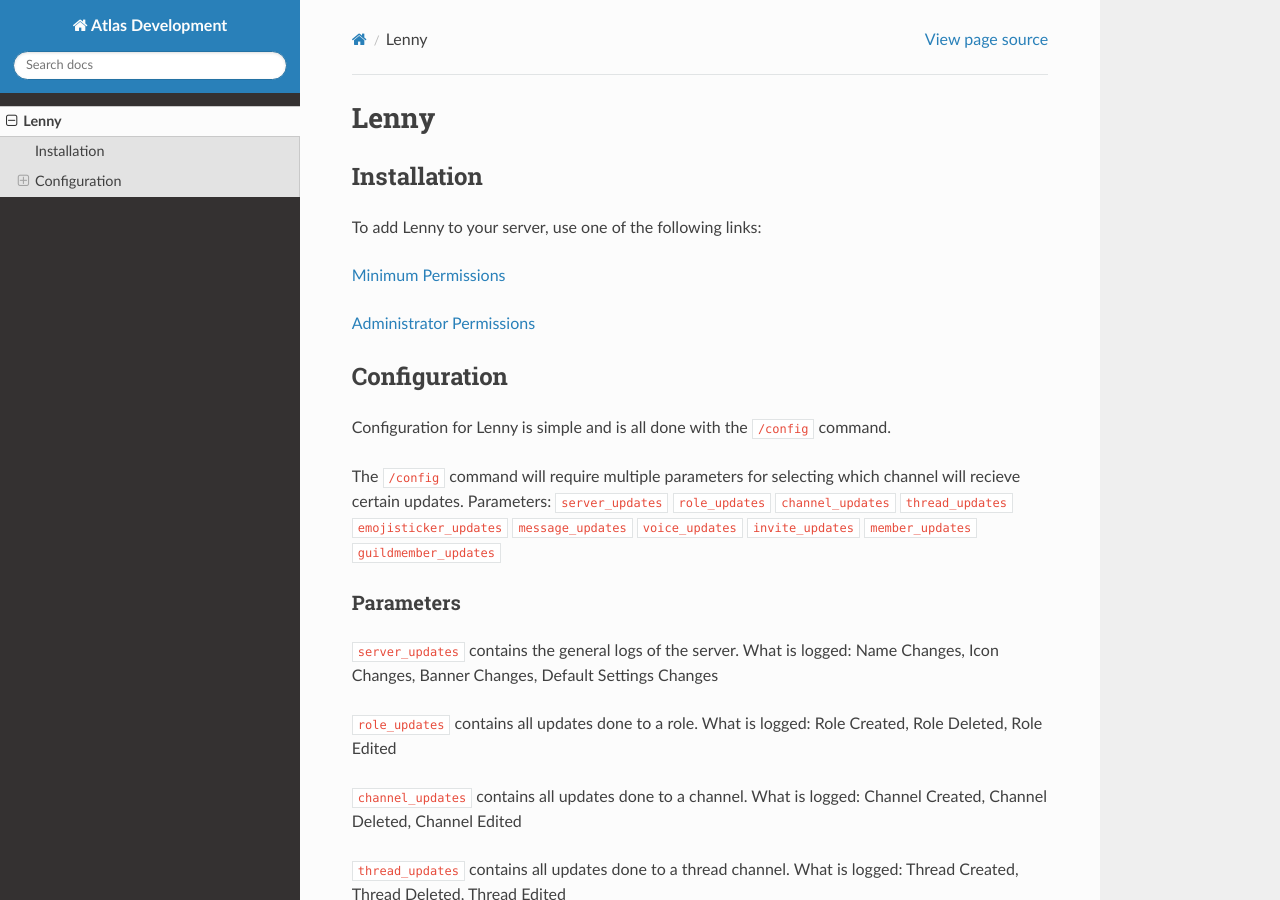
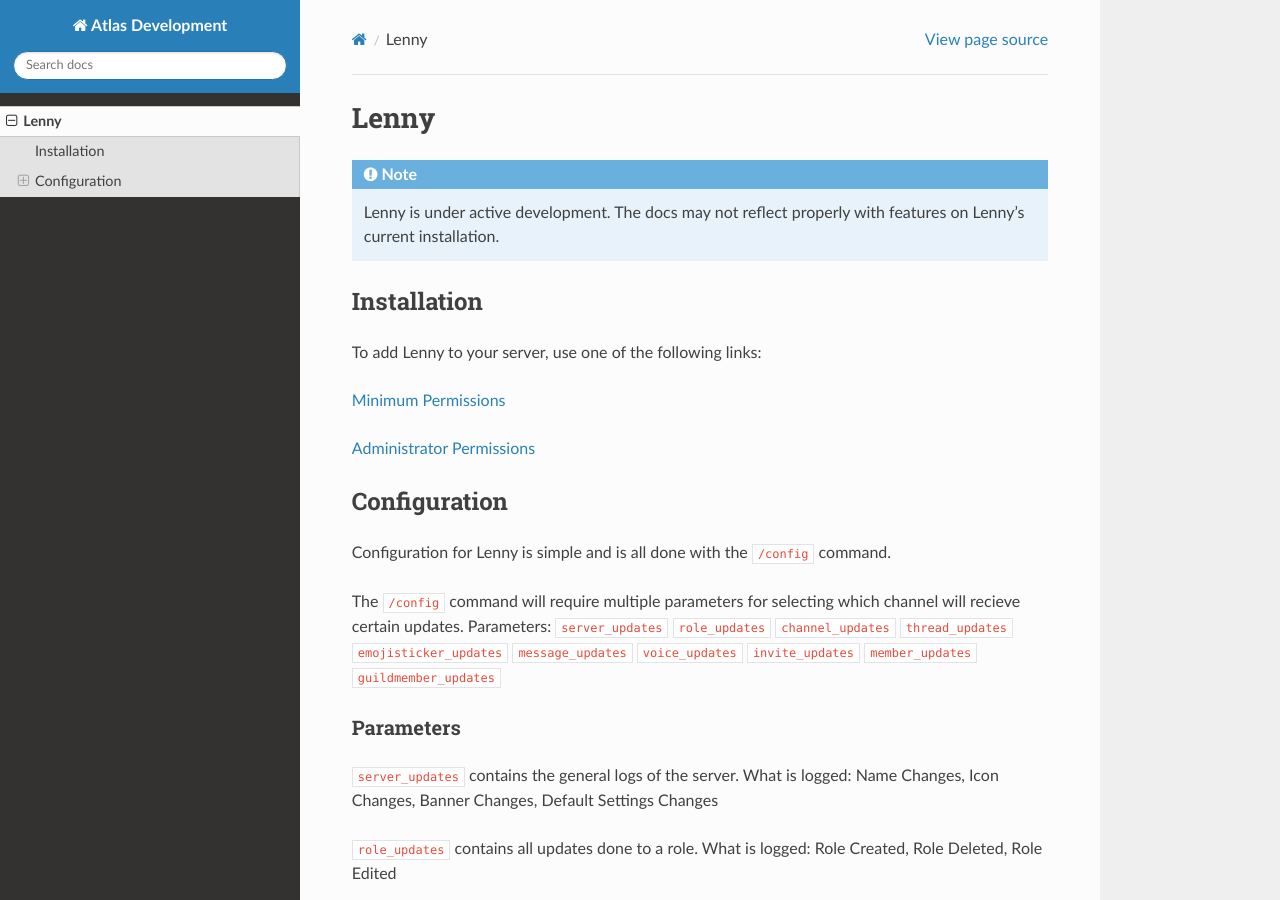
Before and after one commit to madebyatlas/docs, a Sphinx documentation site: the page built from docs/source/lenny.rst, in a window 1280 px wide and 900 px high. Built offline with Sphinx 7.4.7 and the Read the Docs theme 3.1.0, drawn with Linux system fonts in a browser that asks for light colours.

Commit message:
Update lenny.rst

```diff
--- a/docs/source/lenny.rst
+++ b/docs/source/lenny.rst
@@ -1,5 +1,9 @@
 Lenny
 #####
+
+.. note::
+
+   Lenny is under active development. The docs may not reflect properly with features on Lenny's current installation.
 
 .. _installation:
 
```
